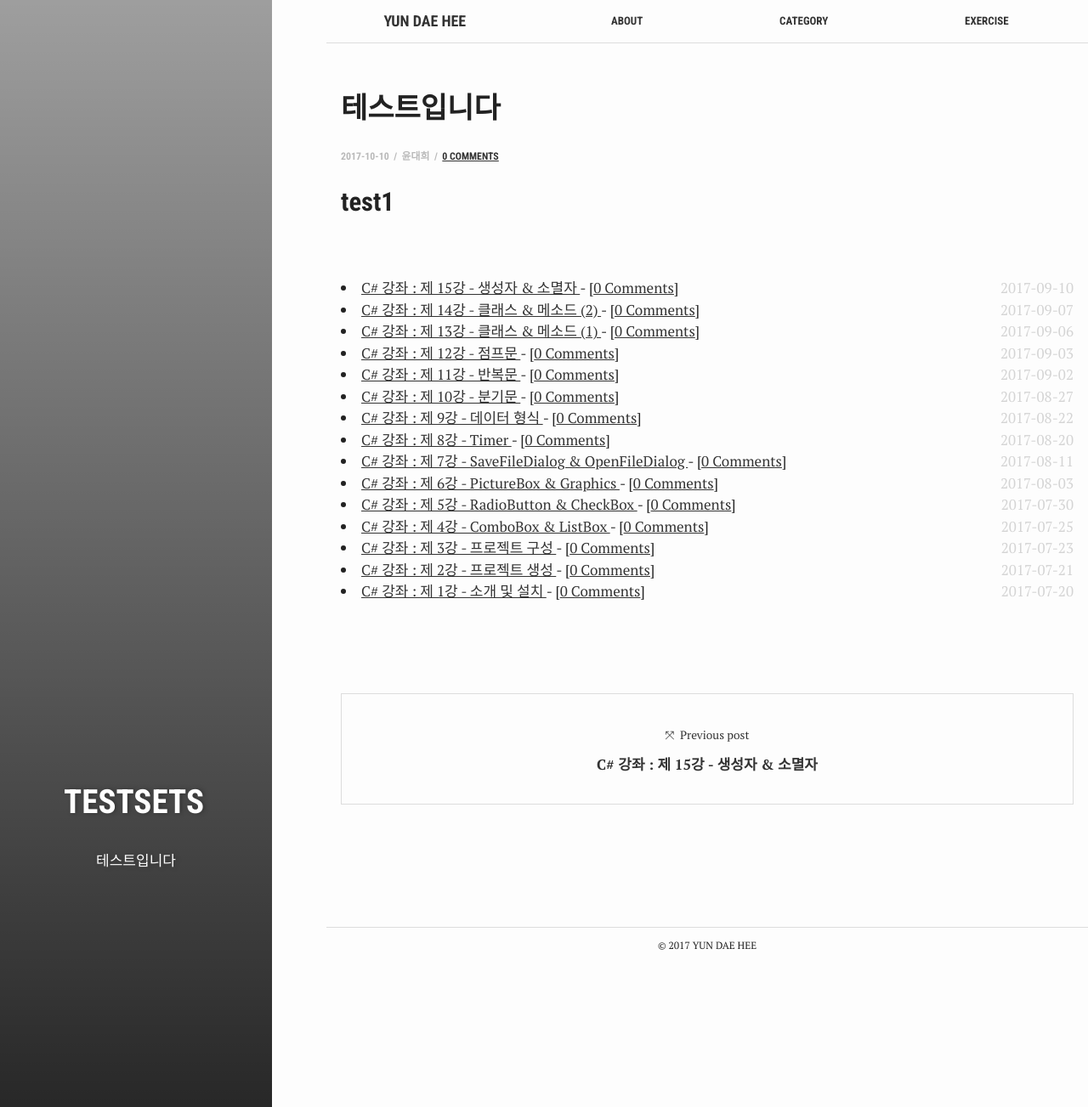
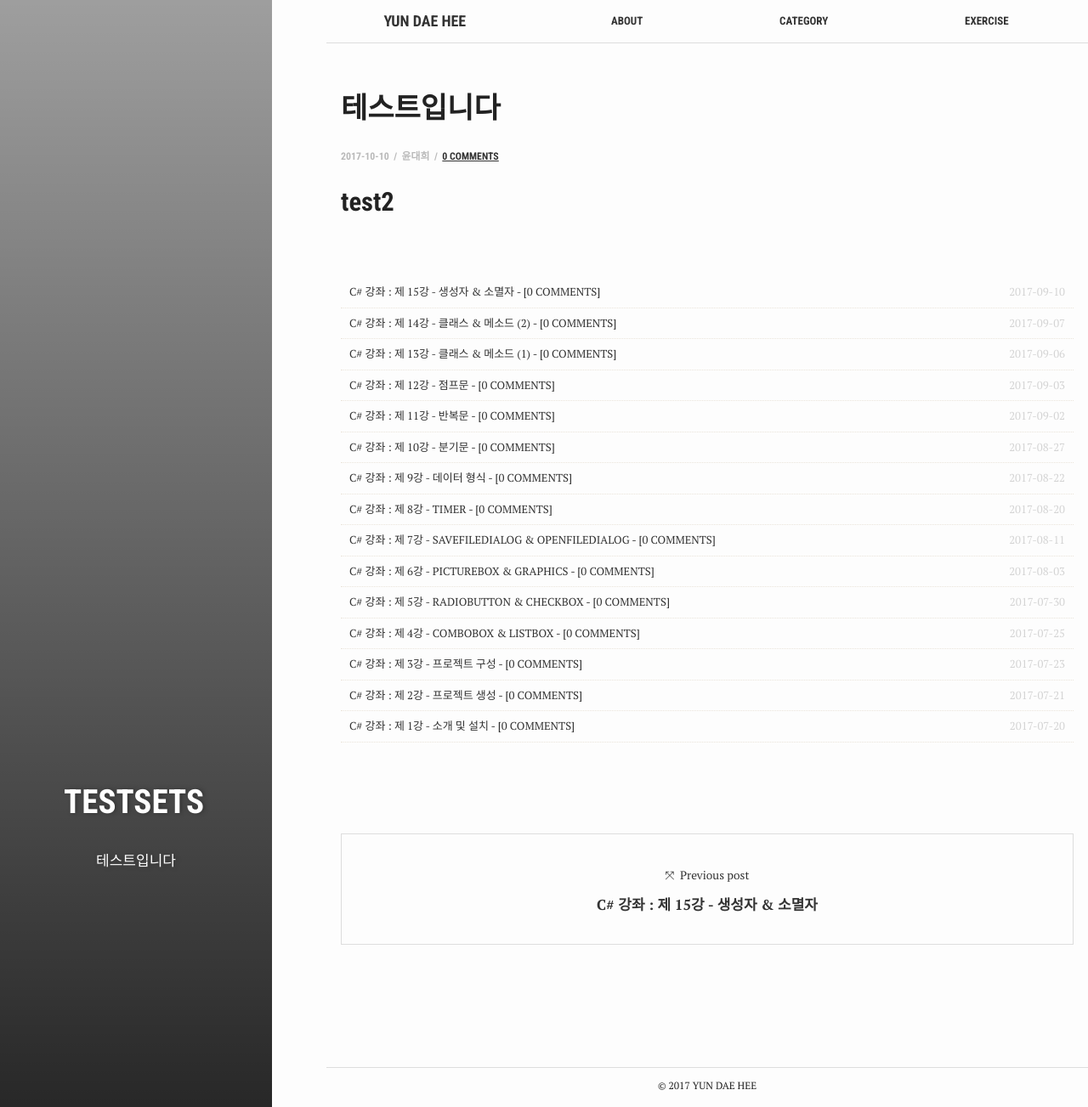
Before and after one commit to test076923/test076923.github.io, a Jekyll site: the page built from _posts/2017-10-10-ssstest.md, in a window 1280 px wide and 1303 px high. Shown: the whole window at 85% size. Built offline with Jekyll 4.4.1, drawn with Linux system fonts in a browser that asks for light colours; comment, search, counter and statistics services are not loaded.

Commit message:
Update 2017-10-10-ssstest.md

```diff
--- a/_posts/2017-10-10-ssstest.md
+++ b/_posts/2017-10-10-ssstest.md
@@ -11,7 +11,7 @@ tags: ['testsets']
 author: 윤대희
 ---
 
-## test1 ##
+## test2 ##
 
 {% for tag in site.tags %}
   {% assign t = tag | first %}
@@ -24,6 +24,7 @@ author: 윤대희
 
 <br>
 
+  <ul class="year">
   {% for post in posts %}
     {% if post.tags contains t %}
       {% if post.categories contains "posts" %}
@@ -39,4 +40,5 @@ author: 윤대희
       {% endif %}
     {% endif %}
   {% endfor %}
+  </ul>
 {% endfor %}
```
